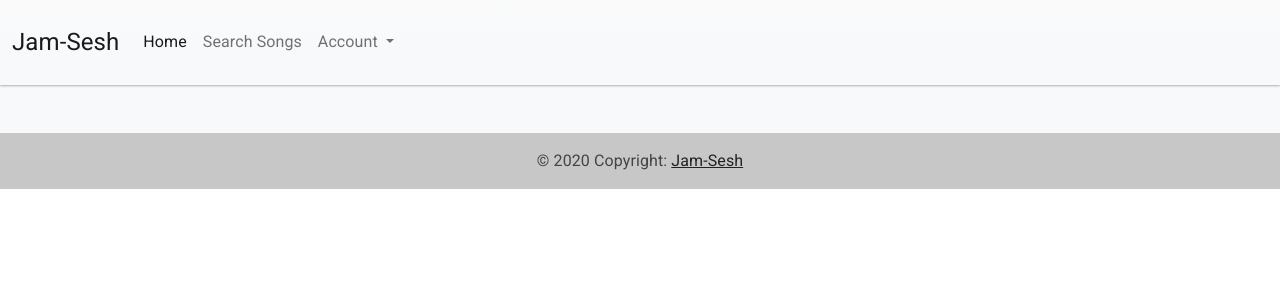
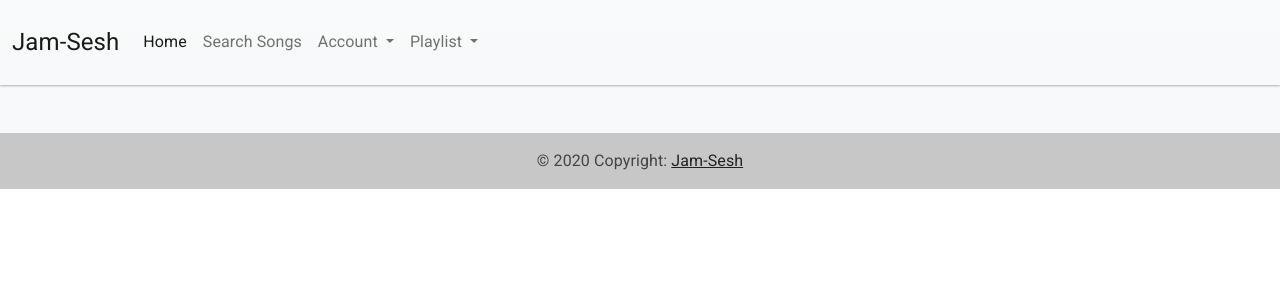
Before and after one commit to it-490-kakashi/Jam-Sesh, a Flask app: page / in a window 1280 px wide. Shown: the top 300 px of the page. Run offline with Flask 2, Linux system fonts and the light colour scheme; some libraries are stand-ins or nearby versions.

Commit message:
Added playlist to navbar

```diff
--- a/server/templates/base.html
+++ b/server/templates/base.html
@@ -38,6 +38,15 @@
             <li><a class="dropdown-item" href="/logout">Logout</a></li>
           </ul>
         </li>
+        <li class="nav-item dropdown">
+          <a class="nav-link dropdown-toggle" href="#" id="navbarDropdown" role="button" data-bs-toggle="dropdown" aria-expanded="false">
+            Playlist
+          </a>
+          <ul class="dropdown-menu" aria-labelledby="navbarDropdown">
+            <li><a class="dropdown-item" href="/playlist">Show all</a></li>
+            <li><a class="dropdown-item" href="/playlist/add">Add Song</a></li>
+          </ul>
+        </li>
       </ul>
     </div>
   </div>
```
